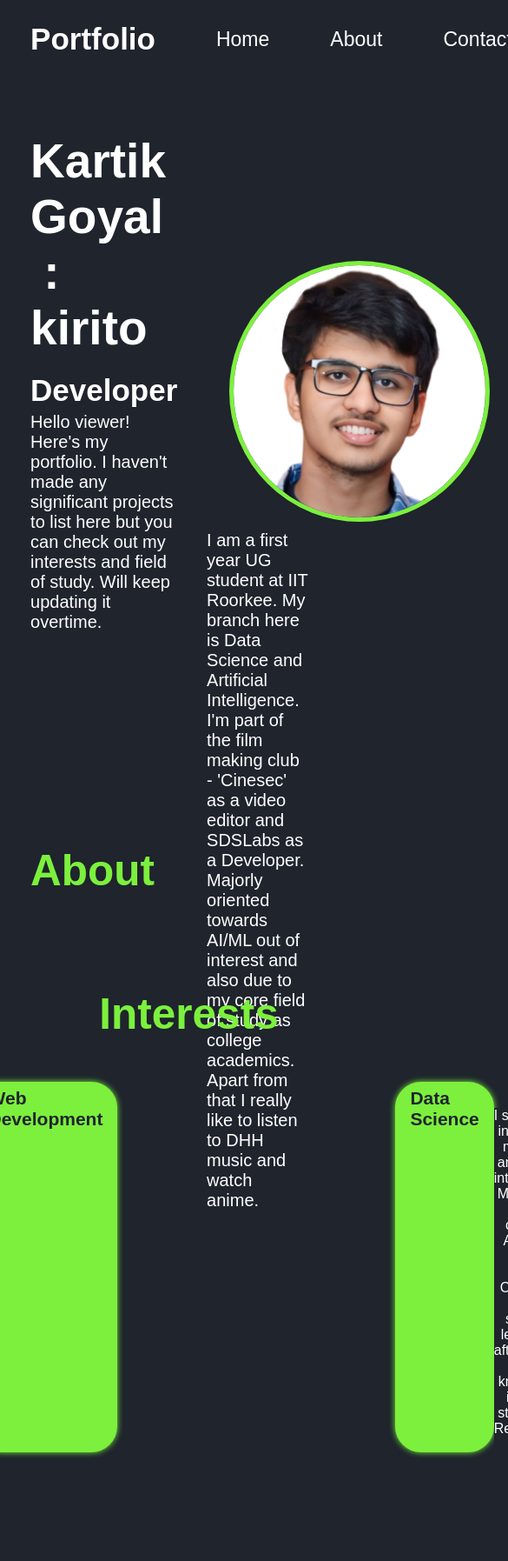
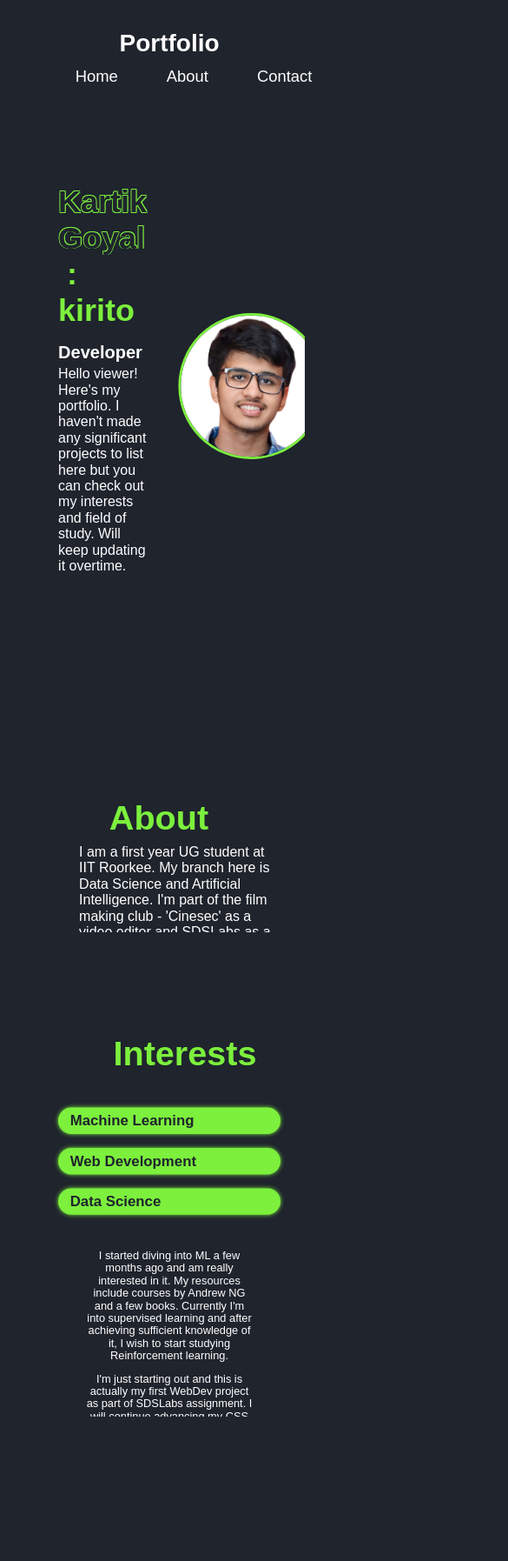
Before and after one commit to kartikgoyal137/Portfolio, a plain HTML site: page index.html in a window 390 px wide. Shown: the top 1795 px of the page at 87% size, 585 px wide, since content can reach past the window. Drawn offline with Linux system fonts and the light colour scheme.

Commit message:
Update style.css

```diff
--- a/style.css
+++ b/style.css
@@ -62,6 +62,7 @@ a {
     padding: 60px 9% 0;
     height: 100vh;
     z-index: 50;
+    overflow: auto;
 }
 
 .start h1 {
@@ -92,6 +93,7 @@ a {
     height: 30vh;
     align-items: center;
     z-index: 50;
+    overflow: auto;
 }
 
 .about div {
@@ -116,6 +118,7 @@ a {
     align-items: center;
     flex-direction: column;
     z-index: 50;
+    overflow: auto;
 }
 
 .interest .head {
@@ -129,8 +132,9 @@ a {
 
 .interest .topic {
     display: flex;
-    justify-content: space-between;
-
+    gap: 20px;
+    flex-wrap: wrap;
+   justify-content: space-around;
 }
 
 .interest .topic .namet {
@@ -144,6 +148,7 @@ a {
     font-weight: 600;
     transition: 0.5s;
     color: #1f242d;
+
 }
 
 .interest .topic .namet:hover {
@@ -157,7 +162,8 @@ a {
 .interest .details {
     display: flex;
     margin-top: 30px;
-    justify-content: right;
+    justify-content: center;
+
 }
 
 .interest .details p {
@@ -166,30 +172,9 @@ a {
     font-weight: 400;
     color: white;
     text-align: center;
+    margin: 0 2.5em;
+
 }
-
-#web {
-    margin-left: 320px;
-    margin-right: 320px;
-}
-
-#a {
-    text-align: left;
-    margin-right: 80px;
-}
-
-#b {
-    text-align: center;
-    padding: 0px 60px;
-}
-
-#c {
-    text-align: right;
-    margin-left: 40px;
-}
-
-
-
 
 
 .contact {
@@ -239,3 +224,69 @@ a {
     border: 2px solid #7cf03d;
     border-radius: 40px;
 }
+
+.home .start #name {
+    text-shadow: -1px -1px 0 #7cf03d, -1px +1px 0 #7cf03d, 1px -1px 0 #7cf03d, 1px 1px 0 #7cf03d;
+    color: #1f242d;
+    display: inline-block;
+    transition-duration: 1s;
+}
+
+.home .start #name:hover {
+    text-shadow: none;
+    color: #7cf03d;
+}
+
+.home .start #alias {
+    display: inline-block;
+    color: #7cf03d;
+    transition-duration: 1s;
+}
+.home .start #alias:hover {
+    text-shadow: -1px -1px 0 #7cf03d, -1px +1px 0 #7cf03d, 1px -1px 0 #7cf03d, 1px 1px 0 #7cf03d;
+    color: #1f242d;
+}
+
+@media (max-width: 786px) {
+    .interest .topic{
+        flex-direction: column;
+    }
+
+    .interest .details {
+        flex-direction: column;
+        gap: 15px;
+    }
+
+    .logo {
+        margin-bottom: 15px;
+    }
+    .navbar {
+        flex-direction: column;
+        justify-content: center;
+    }
+
+    .home, .about, .contact, .interest, .navbar {
+        transform: scale(0.8)
+    }
+
+    .home img {
+        transform: scale(0.7);
+        margin-left: 0%;
+    }
+
+    .home h1 {
+        font-size: 45px;
+    }
+
+    .home h2 {
+        font-size: 25px;
+    }
+
+    .about {
+        flex-direction: column;
+    }
+
+    .about p {
+        margin-top: 10px;
+    }
+}
```
